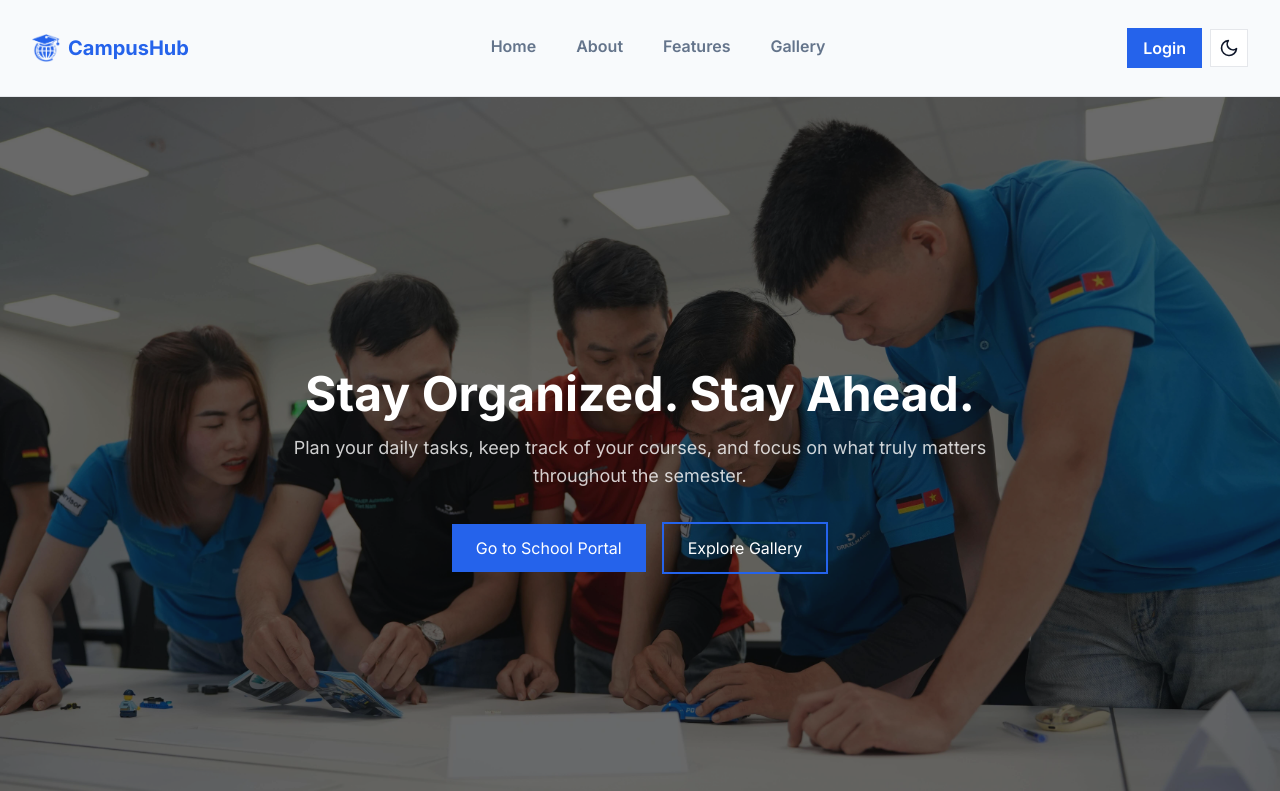
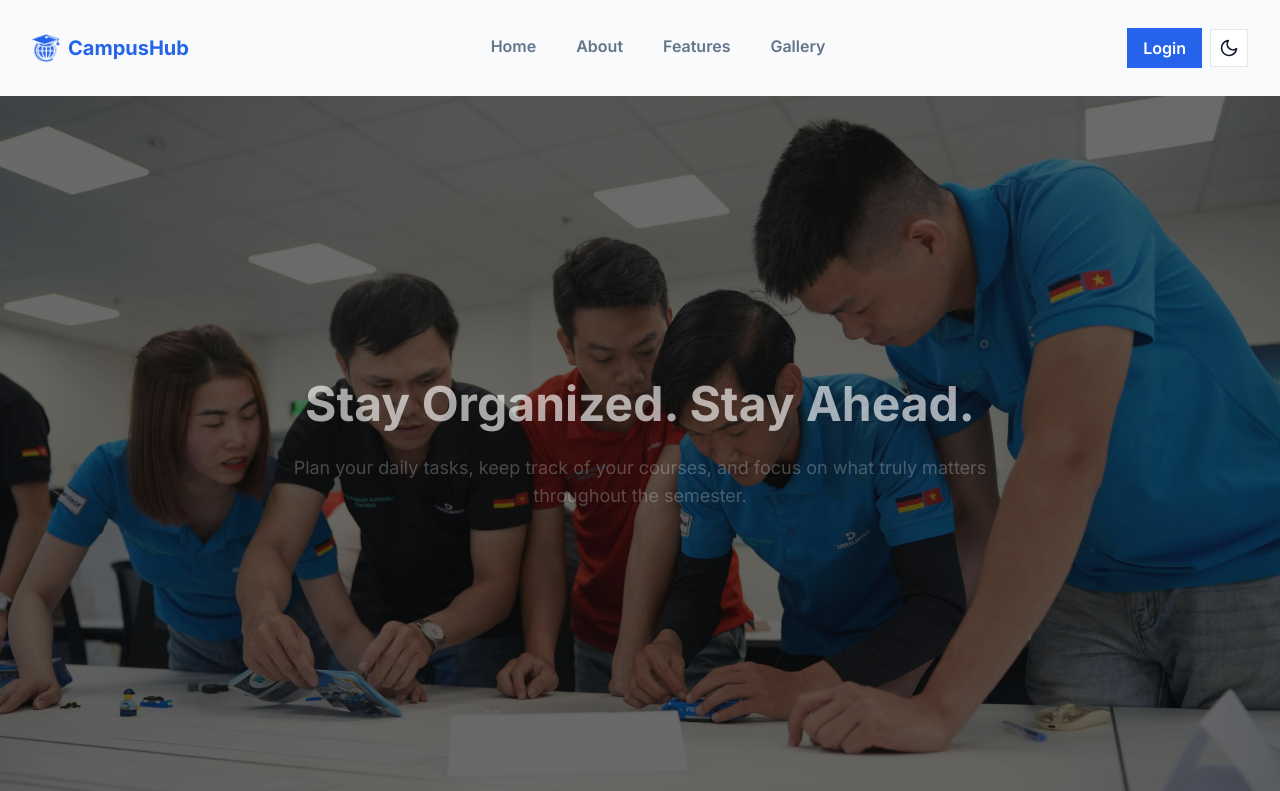
Before and after one commit to Rawweb/school_management_app-frontend, a React (Vite) app: page / in a window 1280 px wide. Shown: the top 791 px of the page. Built offline with nearby package versions, Linux system fonts and the light colour scheme.

Commit message:
added motion to hero and about section

```diff
--- a/src/components/layouts/Navbar.jsx
+++ b/src/components/layouts/Navbar.jsx
@@ -1,4 +1,4 @@
-import { useState } from 'react';
+import { useState, useEffect } from 'react';
 import { HiOutlineMenu, HiOutlineX } from 'react-icons/hi';
 import logo from '../../assets/logo.png';
 import ThemeToggle from '../ui/ThemeToggle';
@@ -12,9 +12,26 @@ const navLinks = [
 
 const Navbar = () => {
   const [isOpen, setIsOpen] = useState(false);
+  const [scrolled, setScrolled] = useState(false);
+
+  useEffect(() => {
+    const handleScroll = () => {
+      setScrolled(window.scrollY > 20);
+    };
+
+    window.addEventListener('scroll', handleScroll);
+    return () => window.removeEventListener('scroll', handleScroll);
+  }, []);
 
   return (
-    <nav className="sticky top-0 z-50 border-b border-border font-semibold bg-bg">
+    <nav
+      className={`
+        sticky top-0 z-50 font-semibold transition-all duration-300
+        ${scrolled
+          ? 'bg-bg/80 backdrop-blur border-b border-border shadow-sm'
+          : 'bg-transparent'}
+      `}
+    >
       <div className="container flex gap-4 items-center justify-between h-24">
         {/* logo */}
         <div className="flex items-center gap-2 cursor-pointer group">
@@ -41,7 +58,7 @@ const Navbar = () => {
           ))}
         </div>
 
-        <div className='flex items-center gap-2'>
+        <div className="flex items-center gap-2">
           {/* login button */}
           <button className="hidden md:block bg-primary text-white px-4 py-2 hover:bg-primary-hover transition-colors">
             Login
@@ -62,7 +79,9 @@ const Navbar = () => {
 
       {/* mobile navigations */}
       <div
-        className={`md:hidden overflow-hidden transition-all duration-300 ease-in-out ${isOpen ? 'max-h-96 opacity-100' : 'max-h-0 opacity-0'}`}
+        className={`md:hidden overflow-hidden transition-all duration-300 ease-in-out ${
+          isOpen ? 'max-h-96 opacity-100' : 'max-h-0 opacity-0'
+        }`}
       >
         <div className="flex flex-col gap-6 px-6 py-6 bg-bg border-b border-border">
           {navLinks.map(link => (
@@ -70,7 +89,7 @@ const Navbar = () => {
               key={link.href}
               href={link.href}
               className="text-text-muted hover:text-text transition"
-              onClick={() => setIsOpen(false)} // close menu on click
+              onClick={() => setIsOpen(false)}
             >
               {link.label}
             </a>
--- a/src/components/ui/Hero.jsx
+++ b/src/components/ui/Hero.jsx
@@ -1,9 +1,12 @@
 import { useEffect, useState } from 'react';
+import { motion, AnimatePresence } from 'framer-motion';
 
 // Import images
 import hero1 from '../../assets/hero.jpg';
 import hero2 from '../../assets/hero-2.jpg';
 import hero3 from '../../assets/hero-3.jpg';
+
+import { fadeUp, sectionContainer } from '../../motion/variants';
 
 const slides = [
   {
@@ -30,23 +33,20 @@ const slides = [
 ];
 
 const Hero = () => {
-  // Track which slide is currently active
   const [currentSlide, setCurrentSlide] = useState(0);
 
-  // Auto change slide every 5 seconds
   useEffect(() => {
     const interval = setInterval(() => {
       setCurrentSlide(prev => (prev === slides.length - 1 ? 0 : prev + 1));
     }, 5000);
 
-    // Cleanup interval on unmount
     return () => clearInterval(interval);
   }, []);
 
   return (
     <section
       id="home"
-      className="relative overflow-hidden h-125 sm:h-150] lg:h-187.5"
+      className="relative overflow-hidden h-125 sm:h-150 lg:h-187.5"
     >
       {/* Slides */}
       {slides.map((slide, index) => (
@@ -61,23 +61,44 @@ const Hero = () => {
             alt={slide.title}
             className="w-full h-full object-cover"
           />
-
           <div className="absolute inset-0 bg-black/60" />
         </div>
       ))}
 
       {/* Content */}
-      <div className="relative z-10 w-full h-full flex items-center justify-center">
-        <div className="text-center px-6 max-w-3xl text-white">
-          <h1 className="text-3xl md:text-5xl font-bold mb-4 transition-all duration-500">
+      <motion.div
+        className="relative z-10 w-full h-full flex items-center justify-center"
+        variants={sectionContainer}
+        initial="hidden"
+        animate="show"
+      >
+        <AnimatePresence mode="wait">
+          <motion.div
+            key={currentSlide}
+            className="text-center px-6 max-w-3xl text-white"
+            initial="hidden"
+            animate="show"
+            exit="hidden"
+            variants={sectionContainer}
+          >
+            <motion.h1
+              variants={fadeUp}
+              className="text-3xl md:text-5xl font-bold mb-4"
+            >
               {slides[currentSlide].title}
-          </h1>
+            </motion.h1>
 
-          <p className="text-white/80 text-base md:text-lg mb-8 transition-all duration-500">
+            <motion.p
+              variants={fadeUp}
+              className="text-white/80 text-base md:text-lg mb-8"
+            >
               {slides[currentSlide].description}
-          </p>
+            </motion.p>
 
-          <div className="flex justify-center items-center gap-4">
+            <motion.div
+              variants={fadeUp}
+              className="flex justify-center items-center gap-4"
+            >
               <button className="bg-primary px-6 py-3 hover:bg-primary-hover transition-colors">
                 Go to School Portal
               </button>
@@ -85,9 +106,10 @@ const Hero = () => {
               <button className="hidden md:flex border-2 border-primary hover:text-primary px-6 py-3 transition-colors">
                 Explore Gallery
               </button>
-          </div>
-        </div>
-      </div>
+            </motion.div>
+          </motion.div>
+        </AnimatePresence>
+      </motion.div>
     </section>
   );
 };
--- a/src/motion/variants.js
+++ b/src/motion/variants.js
@@ -29,7 +29,7 @@ export const fadeUp = {
 export const imageReveal = {
   hidden: {
     opacity: 0,
-    scale: 0.9,
+    scale: 1.2,
   },
   show: {
     opacity: 1,
--- a/src/sections/AboutSection.jsx
+++ b/src/sections/AboutSection.jsx
@@ -89,17 +89,26 @@ const AboutSection = () => {
                 variants={cardReveal}
                 className="group border border-primary p-6 hover:-translate-y-1 hover:shadow-lg transition-all duration-300"
               >
-                <div className="mb-4 size-10 flex items-center justify-center rounded-xl bg-primary group-hover:bg-primary-hover transition-colors">
+                <motion.div
+                  variants={fadeUp}
+                  className="mb-4 size-10 flex items-center justify-center rounded-xl bg-primary group-hover:bg-primary-hover transition-colors"
+                >
                   {item.icon}
-                </div>
+                </motion.div>
 
-                <h3 className="text-lg font-medium mb-2">
+                <motion.h3
+                  variants={imageReveal}
+                  className="text-lg font-medium mb-2"
+                >
                   {item.title}
-                </h3>
+                </motion.h3>
 
-                <p className="text-sm text-text-muted leading-relaxed">
+                <motion.p
+                  variants={fadeUp}
+                  className="text-sm text-text-muted leading-relaxed"
+                >
                   {item.description}
-                </p>
+                </motion.p>
               </motion.div>
             ))}
           </div>
```
Lines whose indentation alone changed are shown as unchanged.
